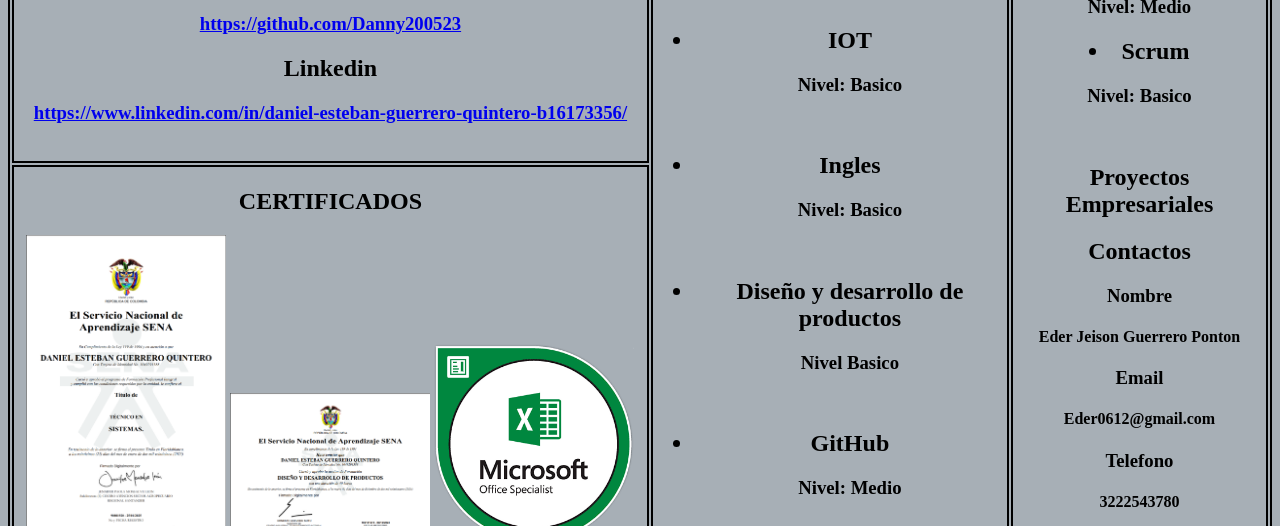
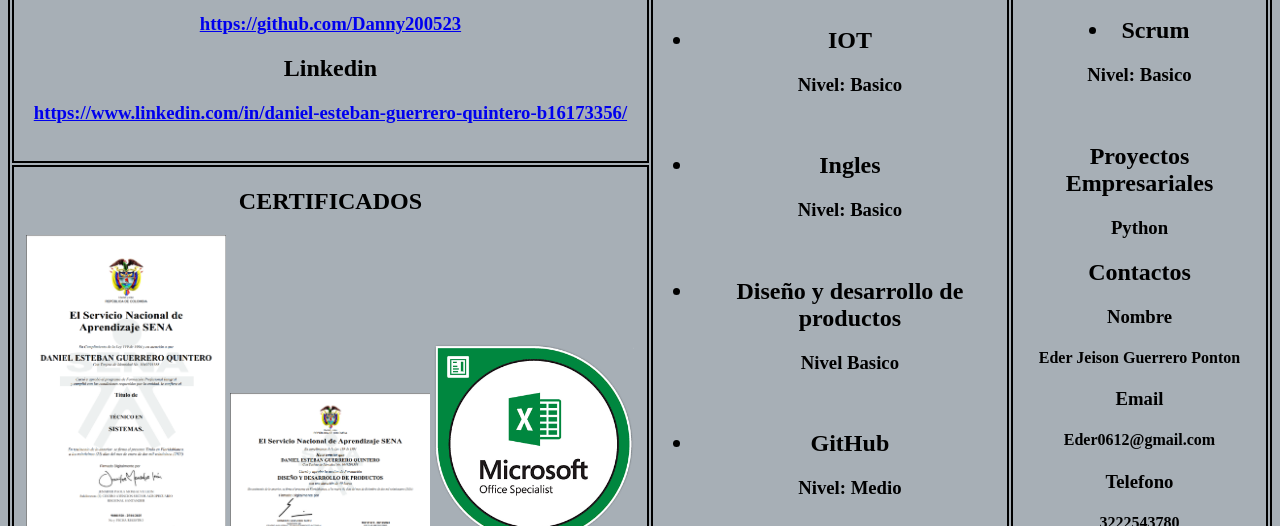
Before and after one commit to Danny200523/HTML_S1_GuerreroDaniel, a plain HTML site: page Dia3/index.html in a window 1280 px wide. Shown: the part 828-1354 px from the top of the page. Drawn offline with Linux system fonts and the light colour scheme.

Commit message:
feat: :sparkles: Add HV all most done

```diff
--- a/Dia3/index.html
+++ b/Dia3/index.html
@@ -45,7 +45,7 @@
                 <h3>Nivel: Basico</h3>
                 <br/>
                 <h2>Proyectos Empresariales</h2>
-
+                <h3>Python</h3>
                 <h2>Contactos</h2>
                 <h3>Nombre</h3>
                 <h4>Eder Jeison Guerrero Ponton</h4>
```
